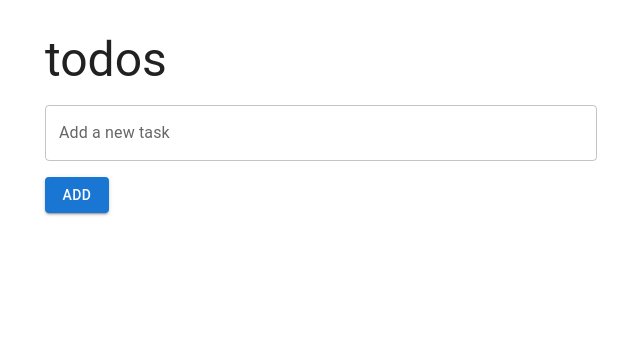
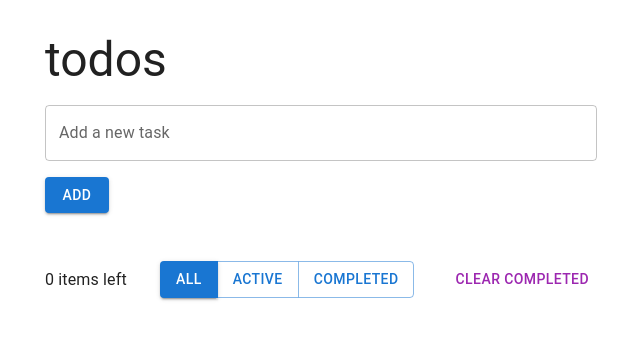
Before and after one commit to volkovVA/todos, a React (Vite) app: page / in a window 1280 px wide. Shown: the top 340 px of the page, without its empty margins (319-959 px from the left). Built offline with nearby package versions, Linux system fonts and the light colour scheme.

Commit message:
feat: add footer with filter, counter & clear completed button

```diff
--- a/src/App.tsx
+++ b/src/App.tsx
@@ -3,6 +3,7 @@ import Container from '@mui/material/Container';
 import Typography from '@mui/material/Typography';
 import TodoForm from './components/TodoForm';
 import TodoList from './components/TodoList';
+import TodoFooter from './components/TodoFooter';
 
 export interface Todo {
   id: number;
@@ -12,6 +13,7 @@ export interface Todo {
 
 const App: React.FC = () => {
   const [todos, setTodos] = useState<Todo[]>([]);
+  const [filter, setFilter] = useState<'all' | 'active' | 'completed'>('all');
 
   const addTodo = (text: string) => {
     const newTodo = { id: Date.now(), text, completed: false };
@@ -30,13 +32,31 @@ const App: React.FC = () => {
     setTodos(todos.filter(todo => todo.id !== id));
   };
 
+  const clearCompleted = () => {
+    setTodos(todos.filter(todo => !todo.completed));
+  };
+
+  const filteredTodos = todos.filter(todo => {
+    if (filter === 'active') return !todo.completed;
+    if (filter === 'completed') return todo.completed;
+    return true;
+  });
+
+  const remainingTodos = todos.filter(todo => !todo.completed).length;
+
   return (
     <Container maxWidth="sm">
       <Typography variant="h3" gutterBottom sx={{ marginTop: 4 }}>
         todos
       </Typography>
       <TodoForm addTodo={addTodo} />
-      <TodoList todos={todos} toggleTodo={toggleTodo} removeTodo={removeTodo} />
+      <TodoList todos={filteredTodos} toggleTodo={toggleTodo} removeTodo={removeTodo} />
+      <TodoFooter
+        remainingTodos={remainingTodos}
+        filter={filter}
+        setFilter={setFilter}
+        clearCompleted={clearCompleted}
+      />
     </Container>
   );
 };
--- /dev/null
+++ b/src/components/TodoFooter.tsx
@@ -0,0 +1,42 @@
+import React from 'react';
+import { Button, ButtonGroup, Typography, Box } from '@mui/material';
+
+interface TodoFooterProps {
+  remainingTodos: number;
+  filter: 'all' | 'active' | 'completed';
+  setFilter: (filter: 'all' | 'active' | 'completed') => void;
+  clearCompleted: () => void;
+}
+
+const TodoFooter: React.FC<TodoFooterProps> = ({ remainingTodos, filter, setFilter, clearCompleted }) => {
+  return (
+    <Box display="flex" justifyContent="space-between" alignItems="center" mt={2}>
+      <Typography>{remainingTodos} item{remainingTodos !== 1 ? 's' : ''} left</Typography>
+      <ButtonGroup>
+        <Button
+          variant={filter === 'all' ? 'contained' : 'outlined'}
+          onClick={() => setFilter('all')}
+        >
+          All
+        </Button>
+        <Button
+          variant={filter === 'active' ? 'contained' : 'outlined'}
+          onClick={() => setFilter('active')}
+        >
+          Active
+        </Button>
+        <Button
+          variant={filter === 'completed' ? 'contained' : 'outlined'}
+          onClick={() => setFilter('completed')}
+        >
+          Completed
+        </Button>
+      </ButtonGroup>
+      <Button color="secondary" onClick={clearCompleted}>
+        Clear completed
+      </Button>
+    </Box>
+  );
+};
+
+export default TodoFooter;
```
